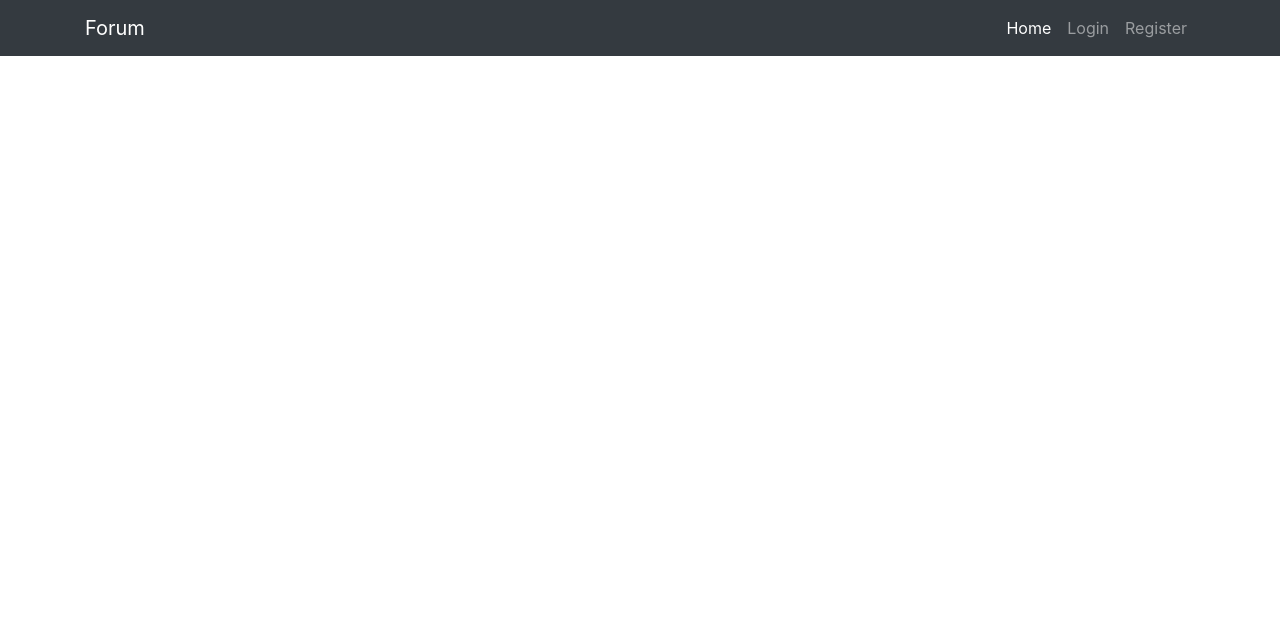
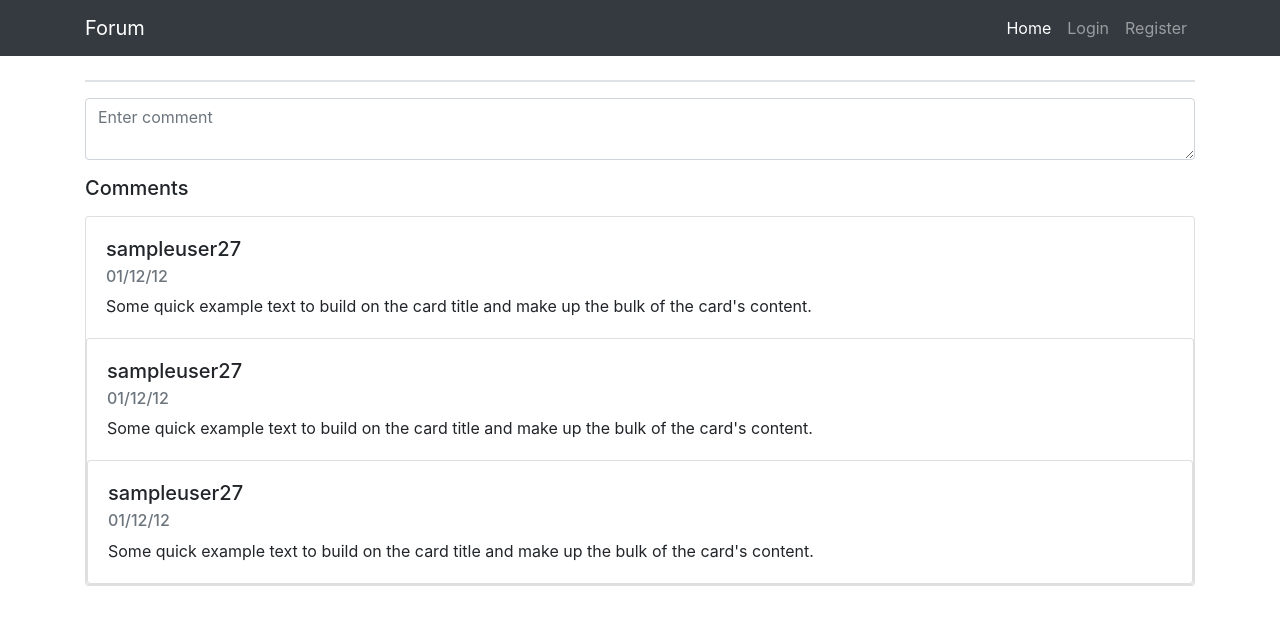
Before and after one commit to adrianpalomares/forum, an Angular app in the folder src/main/resources/frontend/angular-app/: page /post/1 in a window 1280 px wide. Before the commit this address led to /. Shown: the top 624 px of the page. Built offline with nearby package versions, Linux system fonts and the light colour scheme; no server answers; a web font is replaced by a local one.

Commit message:
sample post page

```diff
--- a/src/main/resources/frontend/angular-app/src/app/app-routing.module.ts
+++ b/src/main/resources/frontend/angular-app/src/app/app-routing.module.ts
@@ -3,6 +3,7 @@ import { Routes, RouterModule } from '@angular/router';
 import { HomeComponent } from './pages/home/home.component';
 import { LoginComponent } from './pages/login/login.component';
 import { LogoutComponent } from './pages/logout/logout.component';
+import { PostComponent } from './pages/post/post.component';
 import { RegisterComponent } from './pages/register/register.component';
 
 const routes: Routes = [
@@ -10,6 +11,7 @@ const routes: Routes = [
     { path: 'login', component: LoginComponent },
     { path: 'register', component: RegisterComponent },
     { path: 'logout', component: LogoutComponent },
+    { path: 'post/:id', component: PostComponent },
 ];
 
 @NgModule({
--- a/src/main/resources/frontend/angular-app/src/app/pages/pages.module.ts
+++ b/src/main/resources/frontend/angular-app/src/app/pages/pages.module.ts
@@ -8,11 +8,12 @@ import { ReactiveFormsModule } from '@angular/forms';
 import { AuthService } from '../auth/auth.service';
 import { CommentService } from '../comments/comments.service';
 import { LogoutComponent } from './logout/logout.component';
+import { PostComponent } from './post/post.component';
 
 
 
 @NgModule({
-  declarations: [HomeComponent, LoginComponent, RegisterComponent, LogoutComponent],
+  declarations: [HomeComponent, LoginComponent, RegisterComponent, LogoutComponent, PostComponent],
   imports: [
     CommonModule,
     PostsModule,
--- /dev/null
+++ b/src/main/resources/frontend/angular-app/src/app/pages/post/post.component.html
@@ -0,0 +1,60 @@
+<div class="container mt-4">
+  <div class="border">
+    <h1 *ngIf="post" class="text-uppercase font-weight-bold text-center mb-4">
+      {{ post.title }}
+    </h1>
+    <!-- Content will go here -->
+    <p *ngIf="post" class="text-center">
+      Lorem ipsum dolor sit amet consectetur adipisicing elit. Ipsa neque
+      praesentium architecto obcaecati, quibusdam earum laudantium repellat.
+      Saepe illo dolores tempore aperiam! Accusantium ipsam nihil ducimus earum
+      animi eligendi porro!
+    </p>
+  </div>
+
+  <div class="form-group">
+    <!-- <label for="exampleFormControlTextarea1">Example textarea</label> -->
+    <textarea
+      class="form-control mt-3"
+      id="commentArea"
+      placeholder="Enter comment"
+      rows="2"
+    ></textarea>
+  </div>
+
+  <div class="mb-3">
+    <h5>Comments</h5>
+  </div>
+
+  <div>
+    <div class="card">
+      <div class="card-body">
+        <h5 class="card-title">sampleuser27</h5>
+        <h6 class="card-subtitle mb-2 text-muted">01/12/12</h6>
+        <p class="card-text">
+          Some quick example text to build on the card title and make up the
+          bulk of the card's content.
+        </p>
+      </div>
+      <div class="card">
+        <div class="card-body">
+          <h5 class="card-title">sampleuser27</h5>
+          <h6 class="card-subtitle mb-2 text-muted">01/12/12</h6>
+          <p class="card-text">
+            Some quick example text to build on the card title and make up the
+            bulk of the card's content.
+          </p>
+        </div>
+        <div class="card">
+            <div class="card-body">
+              <h5 class="card-title">sampleuser27</h5>
+              <h6 class="card-subtitle mb-2 text-muted">01/12/12</h6>
+              <p class="card-text">
+                Some quick example text to build on the card title and make up the
+                bulk of the card's content.
+              </p>
+            </div>
+
+    </div>
+  </div>
+</div>
--- /dev/null
+++ b/src/main/resources/frontend/angular-app/src/app/pages/post/post.component.ts
@@ -0,0 +1,29 @@
+import { Component, OnInit } from '@angular/core';
+import { ActivatedRoute } from '@angular/router';
+import { Post } from 'src/app/posts/post.model';
+import { PostService } from 'src/app/posts/posts.service';
+
+@Component({
+    selector: 'app-post',
+    templateUrl: './post.component.html',
+    styleUrls: ['./post.component.css'],
+})
+export class PostComponent implements OnInit {
+    post: Post;
+
+    constructor(
+        private route: ActivatedRoute,
+        private postService: PostService
+    ) {}
+
+    ngOnInit(): void {
+        console.log(this.route.snapshot.params);
+        // Grab the post
+        this.postService
+            .getPostById(this.route.snapshot.params.id)
+            .subscribe((res) => {
+                console.log(res);
+                this.post = res;
+            });
+    }
+}
--- a/src/main/resources/frontend/angular-app/src/app/posts/posts.service.ts
+++ b/src/main/resources/frontend/angular-app/src/app/posts/posts.service.ts
@@ -10,4 +10,8 @@ export class PostService {
     public getPosts() {
         return this.httpClient.get<Post[]>(`${this.apiUrl}`);
     }
+
+    public getPostById(id: string) {
+        return this.httpClient.get<Post>(`${this.apiUrl}/${id}`);
     }
+}
```
Also changed, not shown: src/main/resources/frontend/angular-app/src/app/pages/post/post.component.css (added), 1 other file (tests, documents, lock files or other folders). Lines whose indentation alone changed are shown as unchanged.
